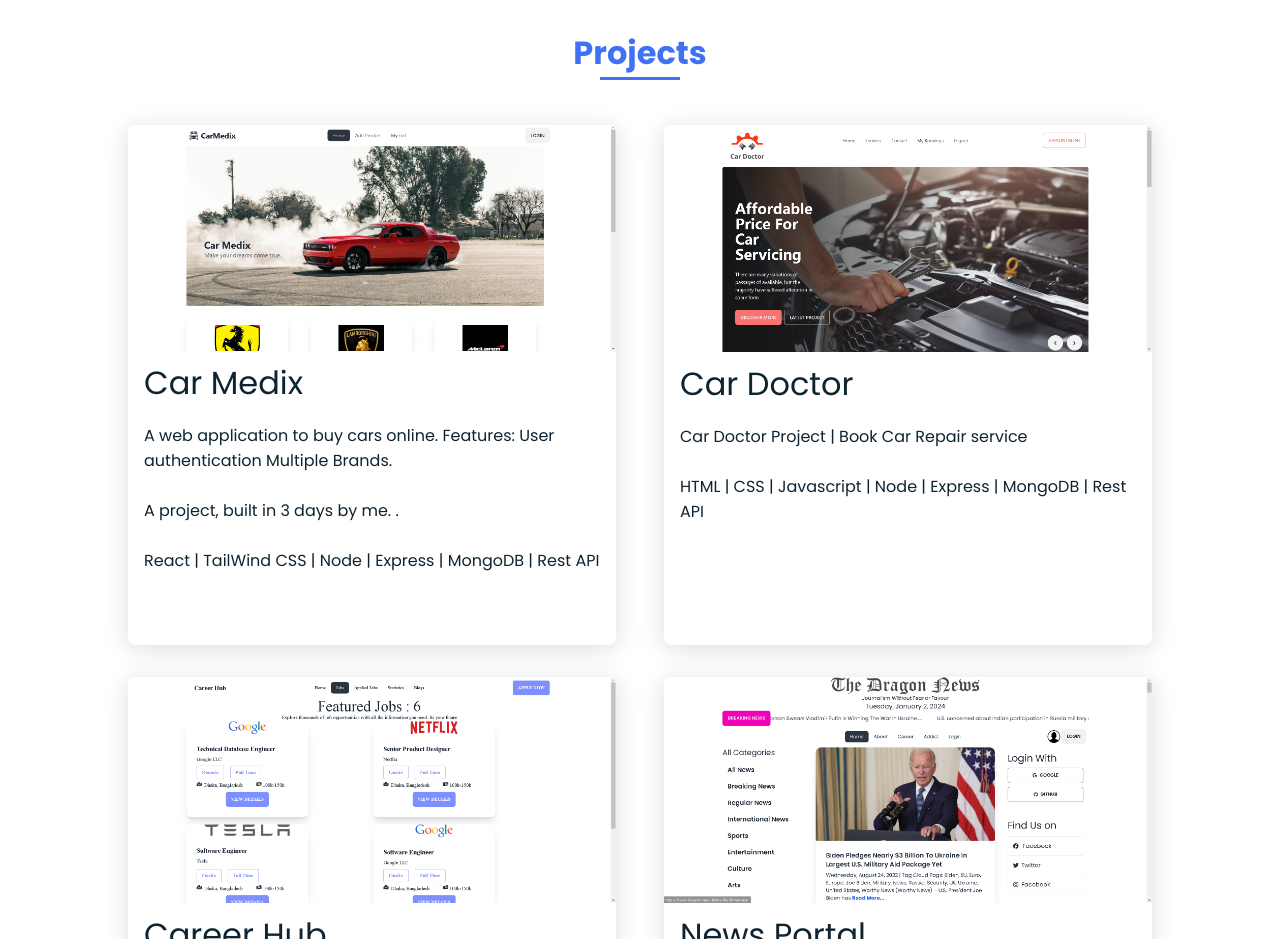
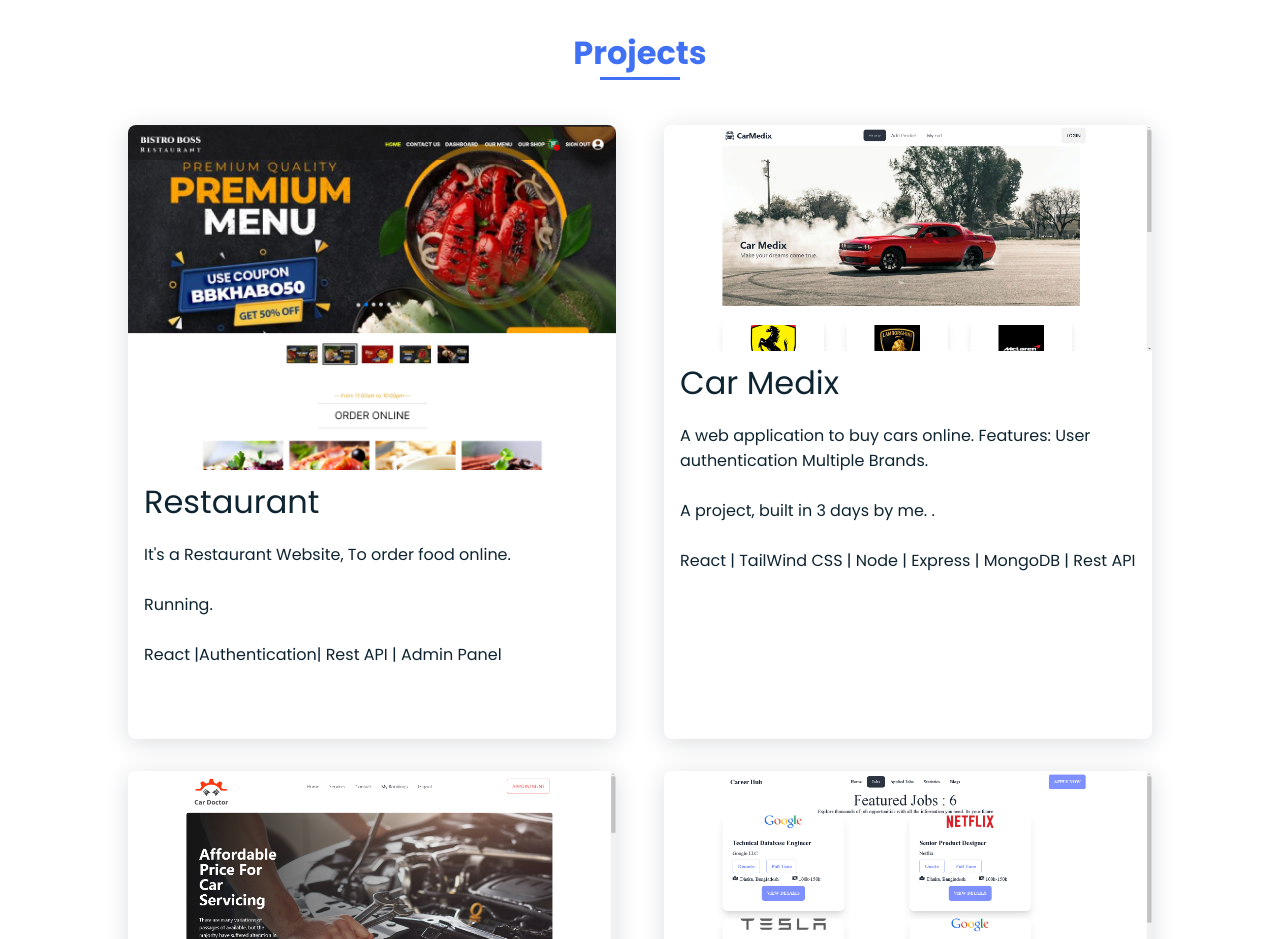
Before and after one commit to mihad-khadem/portfolio.website, a plain HTML site: page index.html in a window 1280 px wide. Shown: the part 2980-3919 px from the top of the page. Drawn offline with nearby package versions, Linux system fonts and the light colour scheme.

Commit message:
site updated

```diff
--- a/index.html
+++ b/index.html
@@ -181,7 +181,7 @@
             </div>
             <div class="skills-bar skills-react"></div>
             <div>
-                <span class="skills-percentage">80%</span>
+                <span class="skills-percentage skills-react">80%</span>
               </div>
           </div>
           <div class="skills-data">
@@ -275,6 +275,31 @@
       <h2 class="section-title">Projects</h2>
 
       <div class="project-container">
+        <div class="project-img">
+          <img src="assets/resturent .png" alt="shop app" />
+          <p class="project-title">
+            Restaurant
+          </p>
+          <p class="project-subtitle">
+            It's a Restaurant Website, To order food online.
+
+            <br />
+            <br />
+            Running.
+            <br />
+            <br />
+           React |Authentication| Rest API | Admin Panel
+          </p>
+          <div class="project-btns">
+            <a href="https://github.com/mihad-khadem/Restaurant-RMS-project"
+              target="_blank" class="small-btn button">
+              Code<i class="bx bxl-github"></i>
+            </a>
+            <a href="" target="_blank" class="small-btn button">
+              Live<i class="bx bx-link-external"></i>
+            </a>
+          </div>
+        </div>
         <div class="project-img">
           <img src="assets/car-medix.png" alt="car-medix" />
           <p class="project-title">Car Medix</p>
@@ -395,31 +420,6 @@
           </div>
         </div>
 
-        <!-- <div class="project-img">
-          <img src="assets/img/Redux-shop.PNG" alt="shop app" />
-          <p class="project-title">
-            Shopping App
-          </p>
-          <p class="project-subtitle">
-            It's two Page Shopping app using React Redux.
-
-            <br />
-            <br />
-            Its Individual project built by me.
-            <br />
-            <br />
-           React | Redux | Rest API
-          </p>
-          <div class="project-btns">
-            <a href=""
-              target="_blank" class="small-btn button">
-              Code<i class="bx bxl-github"></i>
-            </a>
-            <a href="" target="_blank" class="small-btn button">
-              Live<i class="bx bx-link-external"></i>
-            </a>
-          </div>
-        </div> -->
       </div>
     </section>
   </main>
```
Also changed, not shown: assets/resturent .png (added).
